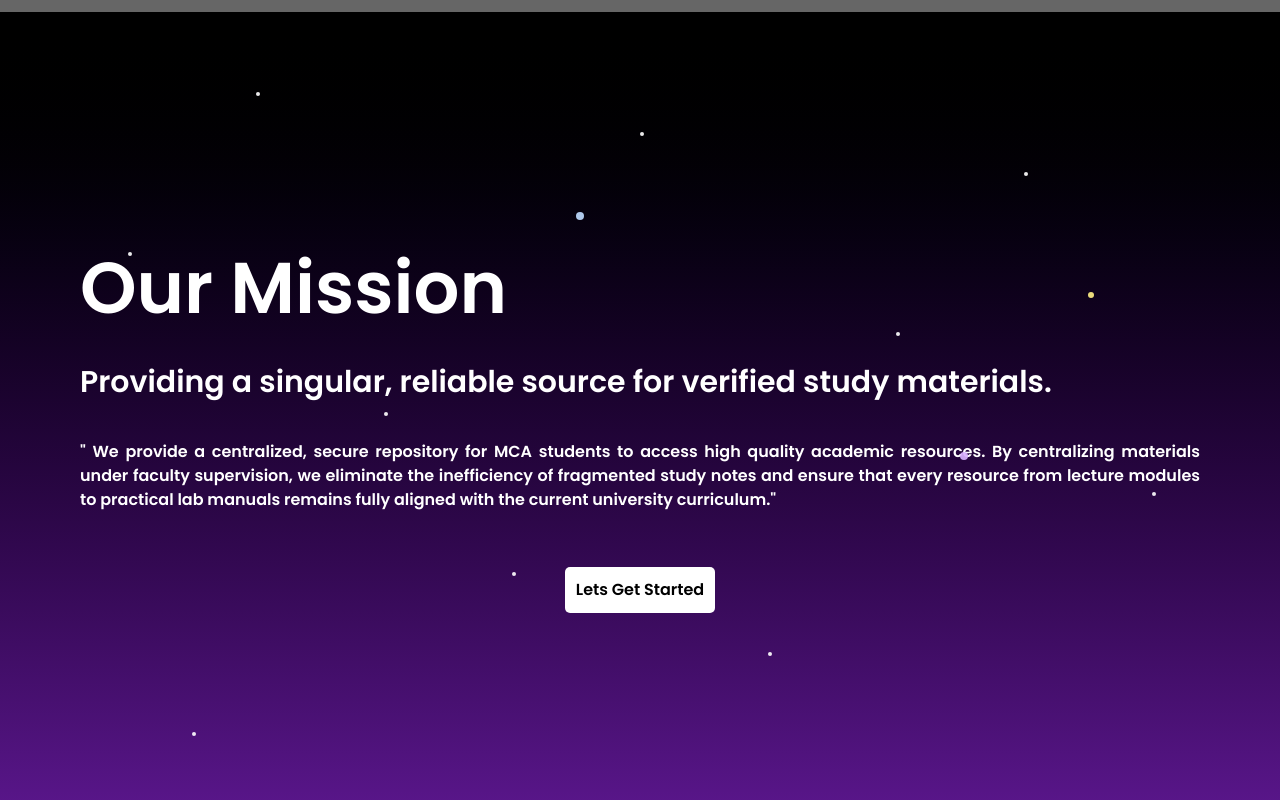
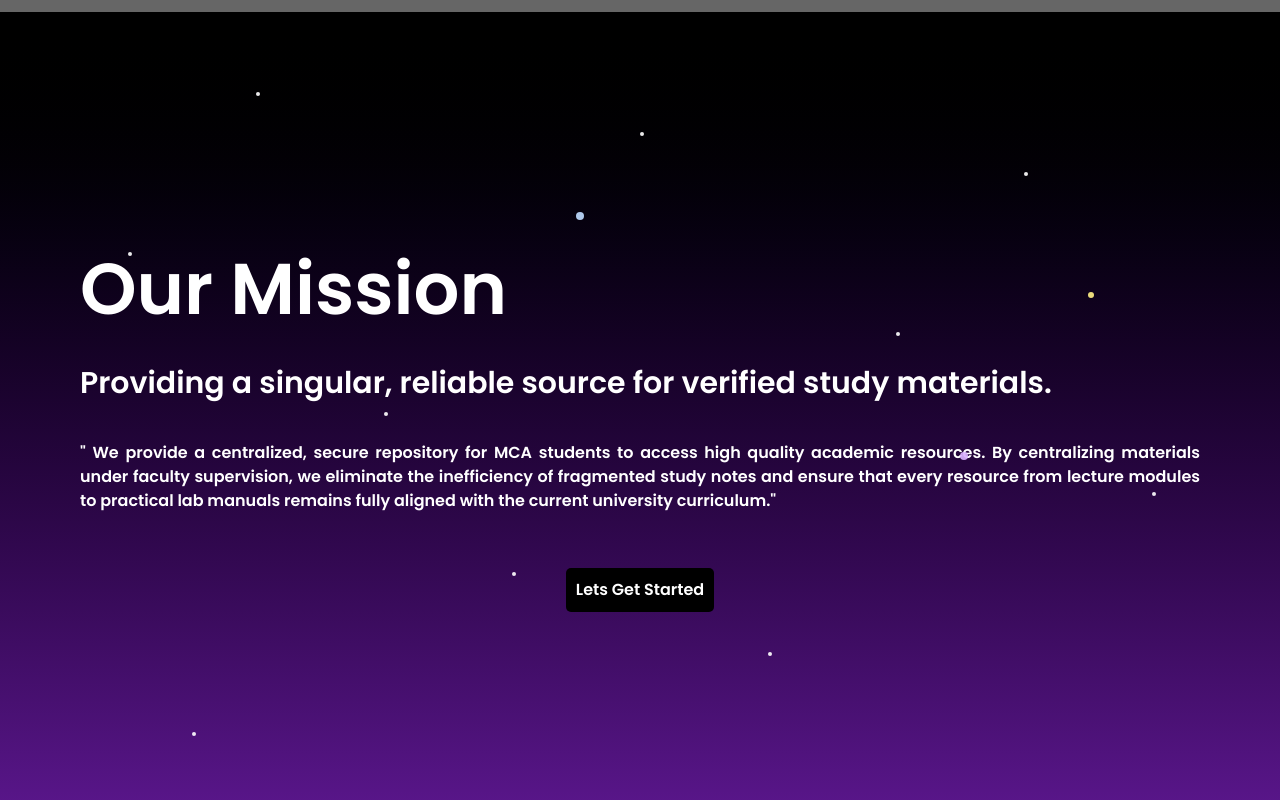
Before and after one commit to ANSHUMANMOREY7/Notes-Store, a React (Vite) app in the folder client/: page / in a window 1280 px wide. Shown: the part 788-1588 px from the top of the page. Built offline with nearby package versions, Linux system fonts and the light colour scheme; grey boxes are pictures that could not be loaded.

Commit message:
button hover effect added

```diff
--- a/client/src/components/Navbar/Buttons/Button.css
+++ b/client/src/components/Navbar/Buttons/Button.css
@@ -6,7 +6,7 @@
     margin-top: 15px;
 }
 .button{
-    border: 1px solid transparent ;
+    border: px solid transparent ;
     padding: 10px ;
     border-radius: 5px;
     width: fit-content;
@@ -14,8 +14,14 @@
     align-items: center;
     cursor: pointer;
    background-color: white;
-    color: black;
+    color: white;
+    background-color: black;
     font-weight: bolder;
-    transition: all 0.3s ease;
+    transition: all 0.5s ease;
 
 }
+button:hover{
+    background-image: linear-gradient(to right, #000000, rgb(77, 35, 110));
+    border:  none;
+    color: white;
+}
```
